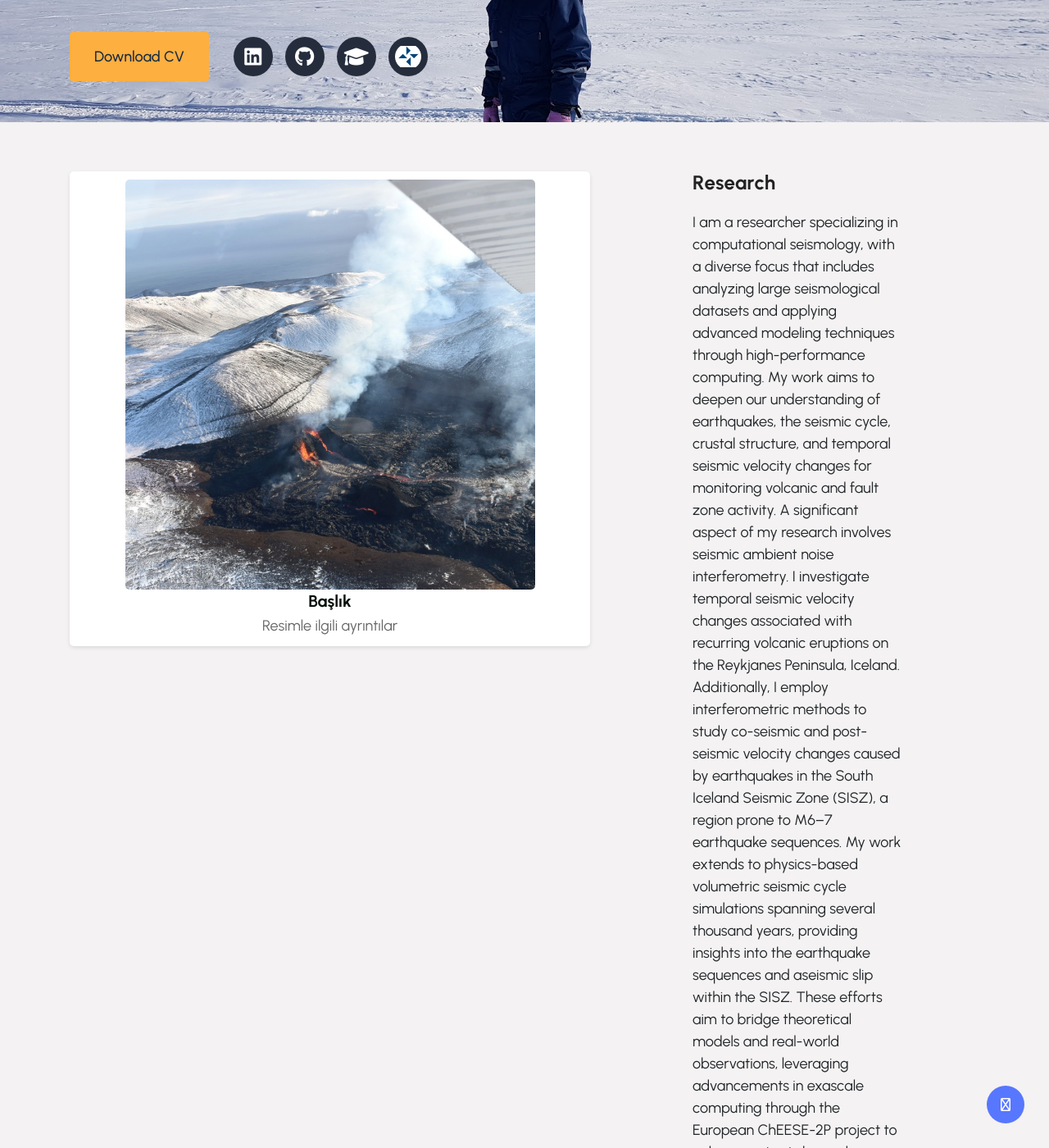
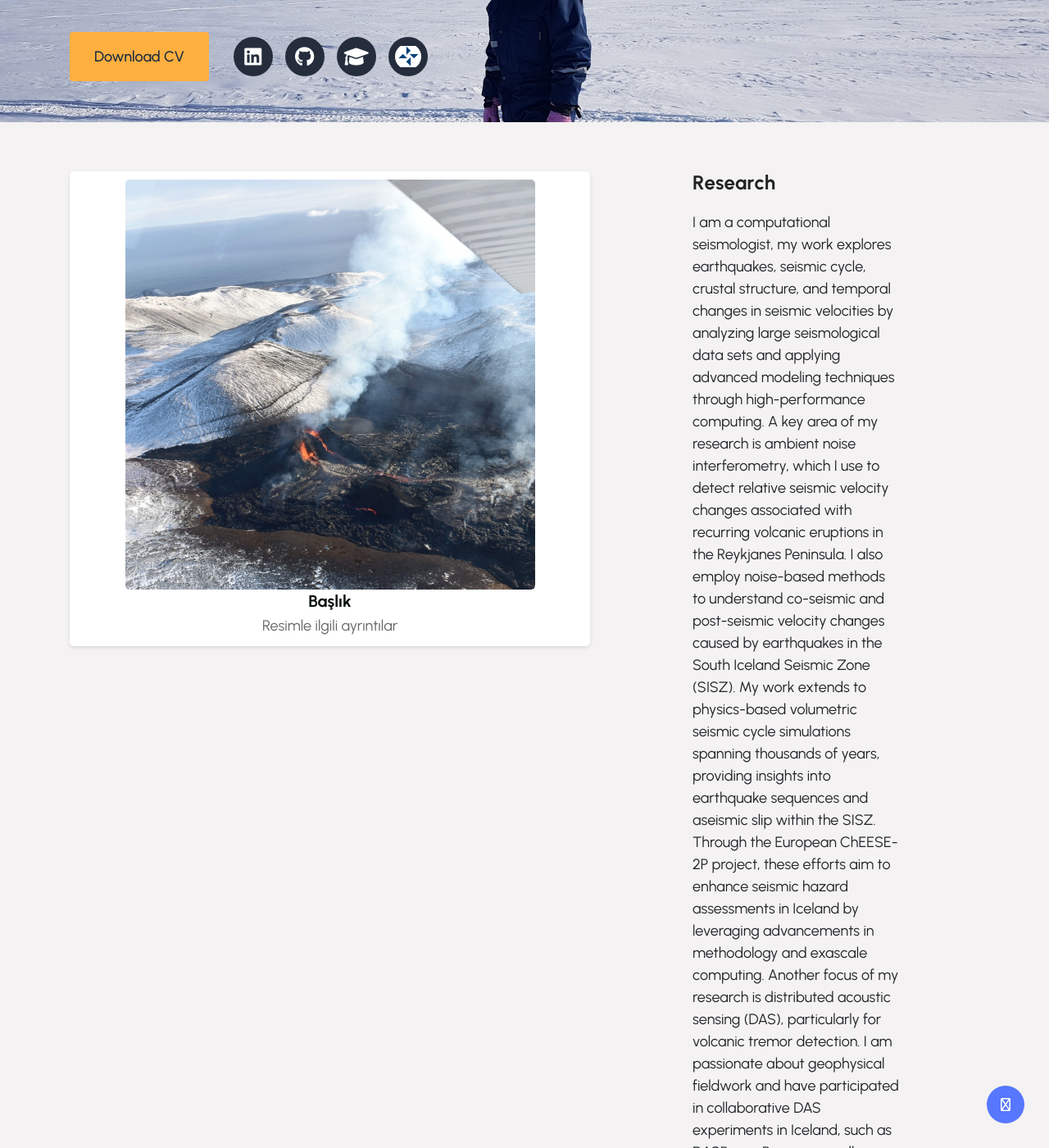
Before and after one commit to YCubuk/web, a Jekyll site: the page index.html, which Jekyll copies as it is, in a window 1280 px wide and 1400 px high, scrolled down 250 px. Shown: the whole window at 82% size. Built offline with Jekyll 4.4.1, drawn with Linux system fonts in a browser that asks for light colours; nearby versions of some CDN libraries; library files that are not in the unit come from our copies; a script that is not in the unit is left out; some of the changed text lies outside the part shown.

Commit message:
Update index.html
Signed-off-by: Yesim <84340760+YCubuk@users.noreply.github.com>

```diff
--- a/index.html
+++ b/index.html
@@ -233,11 +233,12 @@
 
                                         <div  >
                                             <div >
-                                                I am a researcher specializing in computational seismology, with a diverse focus that includes analyzing large seismological datasets and applying advanced modeling techniques through high-performance computing. My work aims to deepen our understanding of earthquakes, the seismic cycle, crustal structure, and temporal seismic velocity changes for monitoring volcanic and fault zone activity.
-A significant aspect of my research involves seismic ambient noise interferometry. I investigate temporal seismic velocity changes associated with recurring volcanic eruptions on the Reykjanes Peninsula, Iceland. Additionally, I employ interferometric methods to study co-seismic and post-seismic velocity changes caused by earthquakes in the South Iceland Seismic Zone (SISZ), a region prone to M6–7 earthquake sequences. My work extends to physics-based volumetric seismic cycle simulations spanning several thousand years, providing insights into the earthquake sequences and aseismic slip within the SISZ. These efforts aim to bridge theoretical models and real-world observations, leveraging advancements in exascale computing through the European ChEESE-2P project to enhance seismic hazard assessments in Iceland.
-Another area of my research focuses on distributed acoustic sensing (DAS), which I use to analyze high-resolution datasets for volcanic tremor detection and monitoring. I am passionate about geophysical fieldwork and have participated in collaborative DAS experiments in Iceland, including DASBummBumm and FagraDASfjall. Additionally, through the Icelandic IS-Noise and IS-Tremor projects, I contributed to several seismic nodal deployments across Iceland, enabling detailed seismic monitoring and data collection in diverse environments.
-My interests also include full-waveform tomography, a focus of my doctoral research. During this time, I developed a 3D radially anisotrpic subsurface model for western Turkey and the sea of Marmara, capturing previously unknown crustal features beneath major fault zones.
-Through my research, I aim to contribute to the advancement of earthquake science in Iceland and Turkey, enhancing our capacity to monitor seismic and volcanic events in real-time.
+                                               I am a computational seismologist, my work explores earthquakes, seismic cycle, crustal structure, and temporal changes in seismic velocities by analyzing large seismological data sets and applying advanced modeling techniques through high-performance computing.
+A key area of my research is ambient noise interferometry, which I use to detect relative seismic velocity changes associated with recurring volcanic eruptions in the Reykjanes Peninsula. I also employ noise-based methods to understand co-seismic and post-seismic velocity changes caused by earthquakes in the South Iceland Seismic Zone (SISZ).
+My work extends to physics-based volumetric seismic cycle simulations spanning thousands of years, providing insights into earthquake sequences and aseismic slip within the SISZ. Through the European ChEESE-2P project, these efforts aim to enhance seismic hazard assessments in Iceland by leveraging advancements in methodology and exascale computing.
+Another focus of my research is distributed acoustic sensing (DAS), particularly for volcanic tremor detection. I am passionate about geophysical fieldwork and have participated in collaborative DAS experiments in Iceland, such as DASBummBumm, as well as seismic nodal deployments under the IS-Noise and IS-Tremor projects in diverse environments.
+During my doctoral research, I developed a 3D radially anisotropic subsurface model for western Turkey, revealing previously unknown crustal features beneath fault zones. My broader aim is to contribute to advancing earthquake science in Iceland and Turkey, improving capabilities for monitoring and forecasting seismic and volcanic activity.
+
 
 
                                             </div>
```
